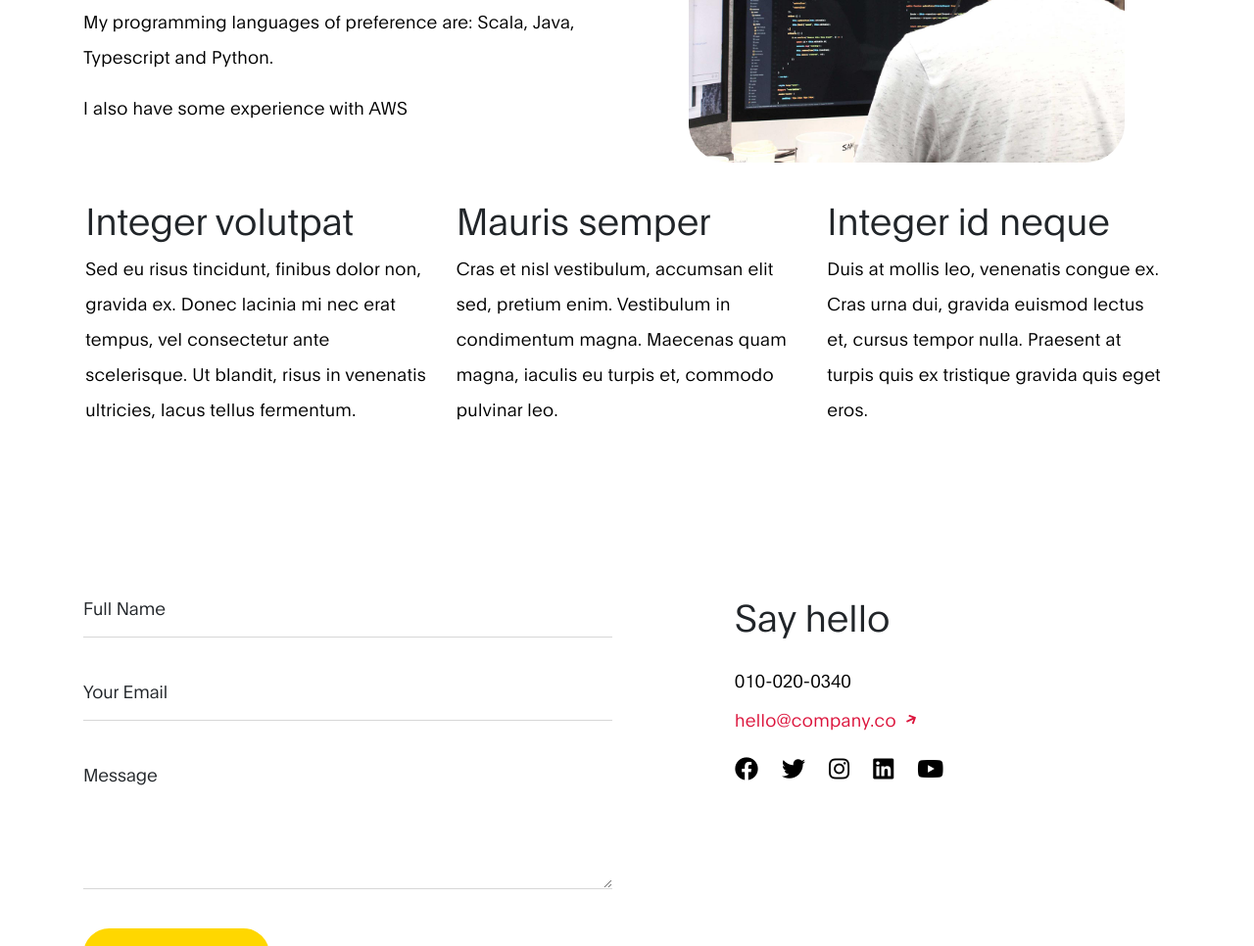
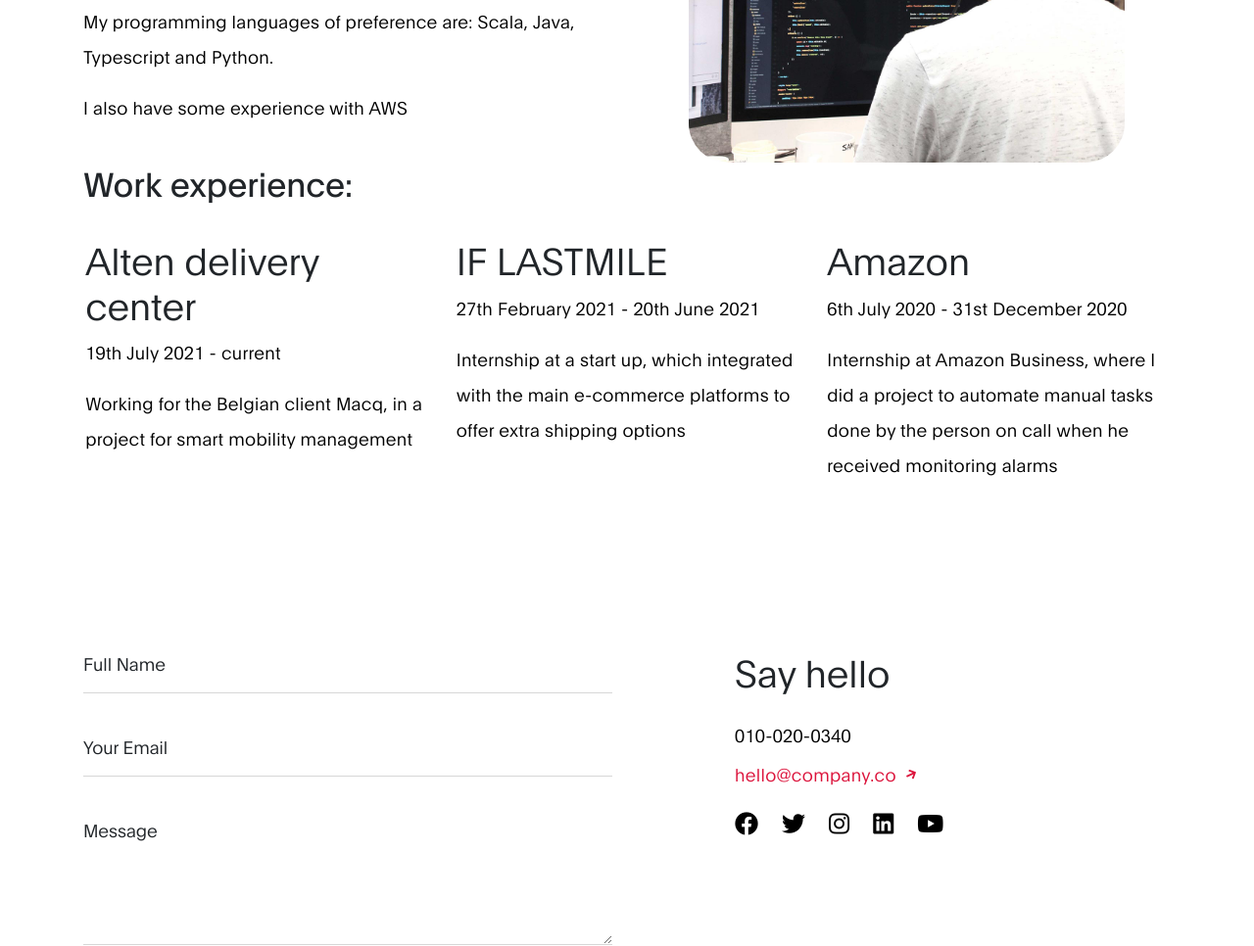
Before and after one commit to AlbertoHR/AlbertoHR.github.io, a plain HTML site: page index.html in a window 1280 px wide. Shown: the part 884-1850 px from the top of the page at 98% size. Drawn offline with Linux system fonts and the light colour scheme.

Commit message:
feat: added work experience

```diff
--- a/index.html
+++ b/index.html
@@ -105,6 +105,7 @@ https://www.tooplate.com/view/2120-ben-resume
                     </p>
                     <p> My programming languages of preference are: Scala, Java, Typescript and Python.</p>
                     <p>I also have some experience with AWS</p>
+                </div>
 
 <!--
        <ul class="mt-4 mb-5 mb-lg-0 profile-list list-unstyled">
@@ -114,30 +115,29 @@ https://www.tooplate.com/view/2120-ben-resume
                     </ul>
 -->
 
-                </div>
-
                 <div class="col-lg-5 mx-auto col-md-6 col-12">
                     <img src="images/true-agency.jpg" class="about-image img-fluid"
                         alt="Alberto's Resume HTML Template">
                 </div>
 
             </div>
+            <h4 class="mb-4">Work experience:</h3>
             <div class="row about-third">
                 <div class="col-lg-4 col-md-4 col-12">
-                    <h3>Integer volutpat</h3>
-                    <p>Sed eu risus tincidunt, finibus dolor non, gravida ex. Donec lacinia mi nec erat tempus, vel
-                        consectetur ante scelerisque. Ut blandit, risus in venenatis ultricies, lacus tellus fermentum.
+                    <h3>Alten delivery center</h3>
+                    <p>19th July 2021 - current</p>
+                    <p>Working for the Belgian client Macq, in a project for smart mobility management
                     </p>
                 </div>
                 <div class="col-lg-4 col-md-4 col-12">
-                    <h3>Mauris semper</h3>
-                    <p>Cras et nisl vestibulum, accumsan elit sed, pretium enim. Vestibulum in condimentum magna.
-                        Maecenas quam magna, iaculis eu turpis et, commodo pulvinar leo.</p>
+                    <h3>IF LASTMILE</h3>
+                    <p>27th February 2021 - 20th June 2021</p>
+                    <p>Internship at a start up, which integrated with the main e-commerce platforms to offer extra shipping options</p>
                 </div>
                 <div class="col-lg-4 col-md-4 col-12">
-                    <h3>Integer id neque</h3>
-                    <p>Duis at mollis leo, venenatis congue ex. Cras urna dui, gravida euismod lectus et, cursus tempor
-                        nulla. Praesent at turpis quis ex tristique gravida quis eget eros.</p>
+                    <h3>Amazon</h3>
+                    <p>6th July 2020 - 31st December 2020</p>
+                    <p>Internship at Amazon Business, where I did a project to automate manual tasks done by the person on call when he received monitoring alarms</p>
                 </div>
             </div>
         </div>
```
